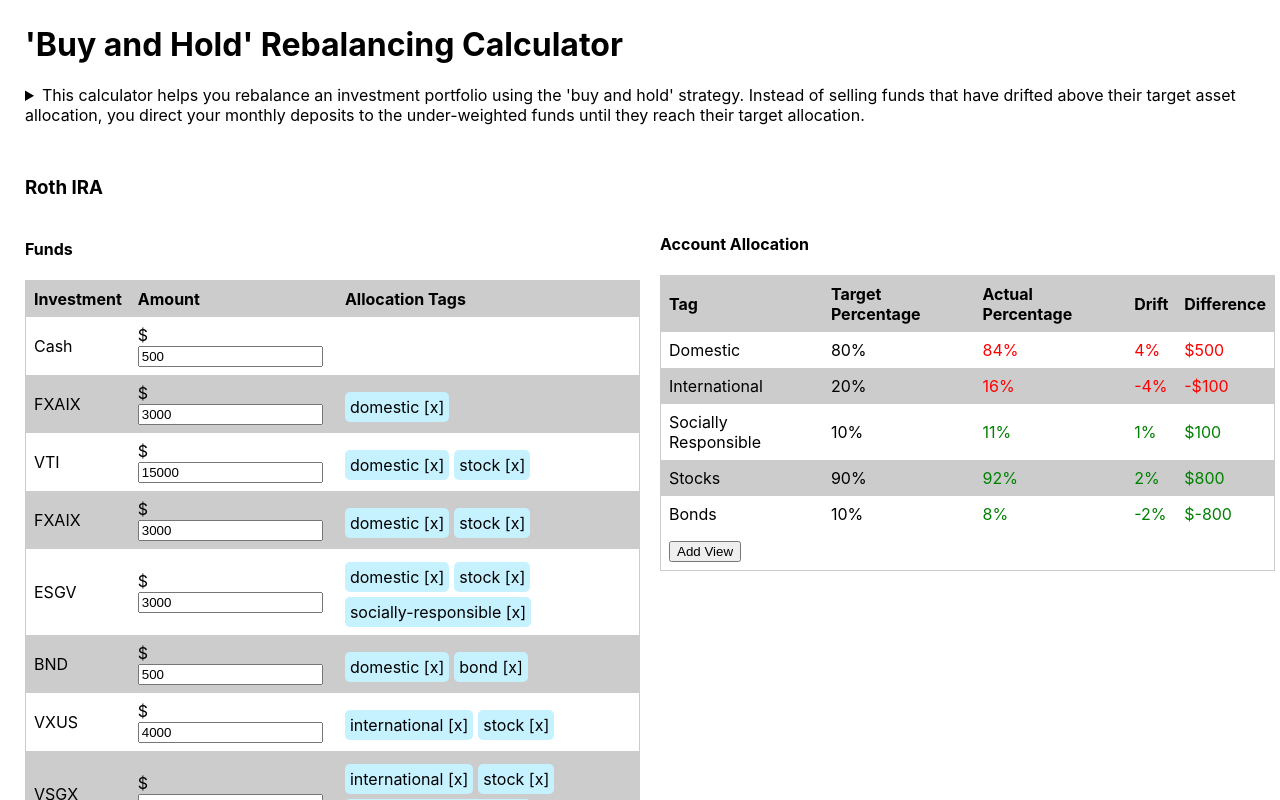
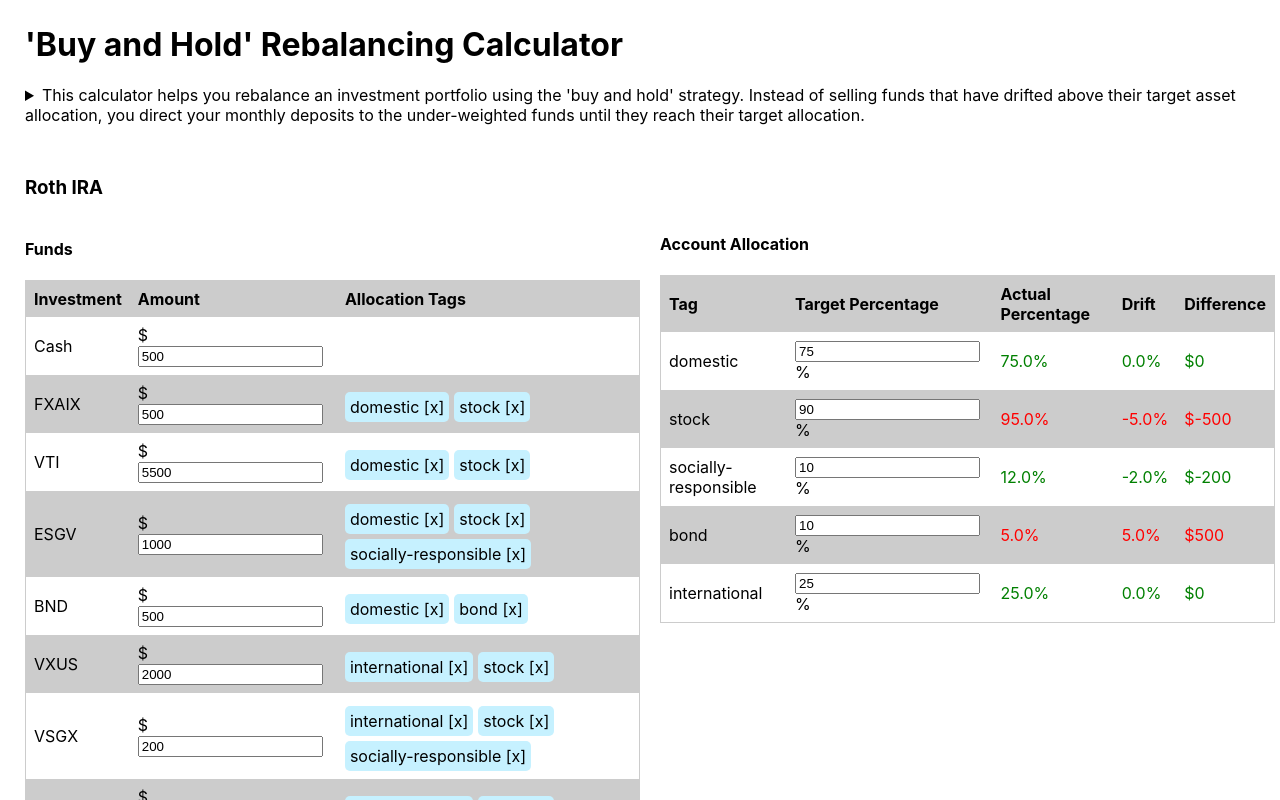
Before and after one commit to iandunn/cash-flow-rebalancing-calculator, a React (Vite) app: page / in a window 1280 px wide. Shown: the top 800 px of the page. Built offline with nearby package versions, Linux system fonts and the light colour scheme.

Commit message:
Render account from example data

```diff
--- a/index.html
+++ b/index.html
@@ -5,7 +5,7 @@
 		<link rel="icon" href="data:,"> <!-- Prevent distracting Firefox `404` -->
 		<meta name="viewport" content="width=device-width, initial-scale=1.0" />
 		<title>'Buy and Hold' Rebalancing Calculator</title>
-		<script type="module" src="./src/main.jsx" defer></script>
+		<script src="./src/main.jsx" type="module" defer></script>
 	</head>
 
 	<body>
--- a/src/account-groups.jsx
+++ b/src/account-groups.jsx
@@ -1,37 +1,24 @@
-import React from 'react';
-import Account from './account';
+import React, { useContext } from 'react';
+import { MainContext, AccountContext }       from './contexts.js';
+import { Account }           from './account';
 import './account-groups.css';
 
-function AccountGroups() {
-	//const [count, setCount] = useState( 0 );
+export function AccountGroups() {
+	const { accounts } = useContext( MainContext );
 
 	return (
-		// maybe use css grid instead of tables? might need subgrids though?
+		<div className="account-group">
+			{ accounts && accounts.map( ( account, index ) => {
+				return (
+					<AccountContext.Provider key={ index } value={ account }>
+						<Account name={ account.name } />
+					</AccountContext.Provider>
+				);
+			} ) }
 
-		// there's probably some npm project that'll change the input[tyep=number] into a better formatted version with commas, dollar sign, etc.
-
-		// groups of accounts
-
-		// need buttons for editing the tags/groups
-		// maybe also a button to reset & delete everything - but confirm() first. maybe add to todo list and save for later
-
-		<AccountGroup />
-
-	);
-}
-
-function AccountGroup() {
-	return (
-		<div className="account-group">
-			<Account name="Roth IRA" />
-			<Account name="HSA" />
-
-			{/* move to css file */ }
-			<button style={ { marginTop: '30px' } }>
+			<button>
 				Add Account
 			</button>
 		</div>
 	);
 }
-
-export default AccountGroups;
--- a/src/account.css
+++ b/src/account.css
@@ -2,7 +2,7 @@
 	margin-top: 1em;
 }
 
-/* maybe adjust breakpoint once more tweaks made and have idea of final layout. might need another 50px or so. */
+/* todo maybe adjust breakpoint once more tweaks made and have idea of final layout. might need another 50px or so. */
 @media screen and ( min-width: 1000px ) {
 	.account {
 		display: grid;
--- a/src/account.jsx
+++ b/src/account.jsx
@@ -1,18 +1,18 @@
-import React from 'react';
-import Allocation from './allocation';
-import Funds from './funds';
+import React          from 'react';
+import { Allocation } from './allocation';
+import { Funds }      from './funds';
 import './account.css';
 
-function Account( { name } ) {
+export function Account( { name } ) {
 	return (
 		<div className="account">
 			<h3>{ name }</h3>
 
 			<Funds />
 
-			<Allocation type="account" HeadingElement="h4" headingLabel="Account Allocation" />
+			<Allocation type="account">
+				<h4>Account Allocation</h4>
+			</Allocation>
 		</div>
 	);
 }
-
-export default Account;
--- a/src/allocation.css
+++ b/src/allocation.css
@@ -9,3 +9,7 @@
 .drifted {
 	color: red;
 }
+
+input.target-allocation {
+	display: inline-block;
+}
--- a/src/allocation.jsx
+++ b/src/allocation.jsx
@@ -1,31 +1,30 @@
-import React from 'react';
+import React, { useContext }    from 'react';
+import { AccountContext }       from './contexts.js';
 import './allocation.css';
 
-function Allocation( { type, HeadingElement, headingLabel } ) {
-	//const [count, setCount] = useState( 0 );
+
+export function Allocation( { children, type, funds = null, targetAllocations = null } ) {
+	if ( 'account' === type && null === targetAllocations && null === funds ) {
+		( { funds, targetAllocations } = useContext( AccountContext ) );
+	}
+
+	const currentAllocation = getCurrentAllocation( funds, targetAllocations );
+
+	const totalWithoutCash = Object.values( funds ).reduce( ( runningTotal, fund ) => {
+		return runningTotal += fund.amount;
+	}, 0 );
 
 	return (
-		<div className={ `allocation allocation-type-${type}` }>
-			<HeadingElement>
-				{headingLabel}
-			</HeadingElement>
+		<div className={ `allocation allocation-type-${ type }` }>
+			{ children }
 
-			{/*maybe use css grid instead of tables? might need subgrids though?*/}
+			{/* todo there's probably some npm project that'll change the input[tyep=number] into a better formatted version with commas, dollar sign, etc.*/ }
 
-			{/*there's probably some npm project that'll change the input[tyep=number] into a better formatted version with commas, dollar sign, etc.*/}
+			{/* todo need buttons for editing the tags/groups*/ }
 
-			{/*tags of accounts*/}
+			{/*	todo need a way to set the ideal allocation*/ }
 
-			{/*need buttons for editing the tags/groups*/}
-			{/*maybe also a button to reset & delete everything - but confirm() first. maybe add to todo list and save for later*/}
-
-			{/*<p>*/}
-			{/*	need a way to set the ideal allocation*/}
-
-			{/*	want to show results for each account*/}
-
-			{/*	but also want to show results for all accounts combined*/}
-			{/*</p>*/}
+			{/* todo also test when cash = 0 */}
 
 			<table>
 				<thead>
@@ -33,69 +32,94 @@ function Allocation( { type, HeadingElement, headingLabel } ) {
 						<th>Tag</th>
 						<th>Target Percentage</th>
 						<th>Actual Percentage</th>
+						{/* maybe include columns for total amount and target amount?
+						or is that only useful for debugging? */}
 						<th>Drift</th>
 						<th>Difference</th>
 					</tr>
 				</thead>
 
-				{/* show in green if drift < 3%, orange if above - make configurable? maybe just make it 1% since this is buy-and-hold strategy */}
-
-				{/* put dollar sign in front of diffence */}
+				{/* todo show in green if drift < 3%. or maybe 5% (vanguard recommendation)
+				 orange if above - make configurable? maybe just make it 1% since this is buy-and-hold strategy */ }
 
 				<tbody>
-					<tr>
-						<td>Domestic</td>
-						<td>80%</td>
-						<td className="drifted">84%</td>
-						<td className="drifted">4%</td>
-						<td className="drifted">$500</td>
-					</tr>
+					{ Object.keys( currentAllocation ).length && Object.entries( currentAllocation ).map( ( [ name, amount ], index ) => {
+						//console.log( name, amount );
+						const targetAllocation = targetAllocations[ name ]; //todo
+						const actualAllocation = ( amount / totalWithoutCash * 100 ).toFixed( 1 );
 
-					<tr>
-						<td>International</td>
-						<td>20%</td>
-						<td className="drifted">16%</td>
-						<td className="drifted">-4%</td>
-						<td className="drifted">-$100</td>
-					</tr>
-
-					<tr>
-						<td>Socially Responsible</td>
-						<td>10%</td>
-						<td className="balanced">11%</td>
-						<td className="balanced">1%</td>
-						<td className="balanced">$100</td>
-					</tr>
-
-					<tr>
-						<td>Stocks</td>
-						<td>90%</td>
-						<td className="balanced">92%</td>
-						<td className="balanced">2%</td>
-						<td className="balanced">$800</td>
-					</tr>
-
-					<tr>
-						<td>Bonds</td>
-						<td>10%</td>
-						<td className="balanced">8%</td>
-						<td className="balanced">-2%</td>
-						<td className="balanced">$-800</td>
-					</tr>
+						return (
+							<TagRow
+								key={ index }
+								name={ name } /* + ` - $${amount}` } */
+								target={ targetAllocation }
+								actual={ actualAllocation }
+								drift={ ( targetAllocation - actualAllocation ).toFixed( 1 ) }
+								difference={ ( totalWithoutCash * targetAllocation / 100 ) - amount }
+							/>
+						);
+					} ) }
+					{/*<TagRow name="Domestic" target={ 80 } actual={ 86 } difference={ 500 } />
+					<TagRow name="International" target={ 20 } actual={ 14 } difference={ 100 } />
+					<TagRow name="Socially Responsible" target={ 10 } actual={ 12 } difference={ 100 } />
+					<TagRow name="Stock" target={ 90 } actual={ 92 } difference={ 800 } />
+					<TagRow name="Bonds" target={ 10 } actual={ 8 } difference={ - 800 } />*/}
 				</tbody>
-
-				<tfoot>
-					<tr>
-						<td>
-							<button>
-								Add View
-							</button>
-						</td>
-					</tr>
-				</tfoot>
 			</table>
 		</div>
 	);
 }
 
-export default Allocation;
+// better name? todo
+function getCurrentAllocation( funds, targetAllocation ) {
+	// test when there's a fund that's not in the targetalloc and vice versa, including variation w/ porfoliotarget
+
+	//const allTags           = Object.keys( targetAllocation );
+	//allTags.map( key => currentAllocation[ key ] = 0 );
+		// todo include the ones from funds? or just use the ones from the funds instead?
+		// for total portfolio have to combine both funds(from all accounts) and portfoliotargetallocation
+
+	const currentAllocation = {};
+
+	funds.map( fund => {
+		// lodash will do this for me? a
+
+		fund.tags.map( tag => {
+			if ( ! currentAllocation[ tag ] ) {
+				currentAllocation[ tag ] = 0;
+			}
+
+			currentAllocation[ tag ] += parseFloat( fund.amount );
+		} );
+	} );
+
+	//console.log(currentAllocation);
+
+	// combine it w/ target alloc
+
+	return currentAllocation;
+}
+
+function TagRow( { name, target, actual, drift, difference } ) {
+	const className = drift >= 5 || drift <= - 5 ? 'drifted' : 'balanced';
+
+	return (
+		<tr>
+			<td>{ name }</td>
+			<td>
+				<input
+					className="target-allocation"
+					type="number"
+					value={ target }
+					onChange={ value => value }
+					min={ 0 }
+					size={ 4 }
+				/>
+				%
+			</td>
+			<td className={ className }>{ actual }%</td>
+			<td className={ className }>{ drift }%</td>
+			<td className={ className }>${ difference }</td>
+		</tr>
+	);
+}
--- /dev/null
+++ b/src/contexts.js
@@ -0,0 +1,7 @@
+import React, { createContext } from 'react';
+
+export const MainContext    = createContext( {} );
+	// todo should pass `exampleData` instead of empty obj?
+export const AccountContext = createContext( {} );
+
+// todo make sure to only store global data in the context store
--- /dev/null
+++ b/src/example-data.js
@@ -0,0 +1,100 @@
+export const exampleData = {
+	'accounts' : [
+		{
+			// todo might need to add an ID so can rename without losing connection to it? maybe not",
+			// todo might need to make accounts an associative object instead of array so can access accounds
+			// directly. same for `funds`",
+			'name' : 'Roth IRA',
+			'cash' : 500,
+			// todo this isn't really even being used, maybe don't need it?
+			// would need it if going to do the calc for the user, like instead of saying "this fund [which has $1000] is underweighted by $50", say "this fund should be $1050"
+
+			'funds' : [
+				{
+					'symbol' : 'FXAIX',
+					'amount' : 500,
+					'tags'   : [ 'domestic', 'stock' ]
+				},
+
+				{
+					'symbol' : 'VTI',
+					'amount' : 5500,
+					'tags'   : [ 'domestic', 'stock' ]
+				},
+
+				{
+					'symbol' : 'ESGV',
+					'amount' : 1000,
+					'tags'   : [ 'domestic', 'stock', 'socially-responsible' ]
+				},
+
+				{
+					'symbol' : 'BND',
+					'amount' : 500,
+					'tags'   : [ 'domestic', 'bond' ]
+				},
+
+				{
+					'symbol' : 'VXUS',
+					'amount' : 2000,
+					'tags'   : ['international', 'stock' ]
+				},
+
+				{
+					'symbol' : 'VSGX',
+					'amount' : 200,
+					'tags'   : [ 'international', 'stock', 'socially-responsible' ]
+				},
+
+				{
+					'symbol' : 'FSPSX',
+					'amount' : 300,
+					'tags'   : [ 'international', 'stock' ]
+				},
+
+				// todo update amounts, etc once this is working. probably have 10k total in account asd asd
+			],
+
+			// todo might need to add an ID so can rename without losing connection to it? maybe not
+			'targetAllocations' : {
+				'domestic'             : 75,
+				'international'        : 25,
+				'socially-responsible' : 10,
+				'stock'                : 90,
+				'bond'                 : 10
+			}
+		},
+
+		{
+			'name' : 'HSA',
+			'cash' : 50,
+
+			'funds' : [
+				{
+					'symbol' : 'VTI',
+					'amount' : 150,
+					'tags'   : ['domestic', 'stock']
+				},
+			],
+
+			'targetAllocations' : {
+				'domestic'             : 70,
+				'international'        : 30,
+				'socially-responsible' : 15,
+				'stock'                : 85,
+				'bond'                 : 15
+				// todo make this different than the roth/total allocation - is hsa realistic example of that?
+				//  if not rename to whatever is
+			}
+		}
+	],
+
+	// todo use this as default allocation when adding new account
+	'portfolioTargetAllocations' : {
+		'domestic'      : 80,
+		'international' : 20,
+		'esg'           : 10,
+		'stock'         : 90,
+		'bond'          : 10
+	}
+};
--- a/src/example-data.json
+++ /dev/null
@@ -1,25 +0,0 @@
-{
-	"accounts": [
-		{
-			"name": "Roth IRA",
-
-			"funds": [
-				{
-					"symbol": "FXAIX",
-					"amount": "3000",
-					"tags": [ "domestic" ]
-				}
-			],
-
-			"targetAllocations": {
-				"domestic": 80,
-				"international": 20,
-				"esg": 10,
-				"stock": 90,
-				"bond": 10
-			}
-		},
-
-		{}
-	]
-}
--- a/src/funds.css
+++ b/src/funds.css
@@ -1,5 +1,5 @@
 .funds thead .fund-amount {
-	min-width: 110px; /* is there smarter way to set this? */
+	min-width: 110px; /* todo is there smarter way to set this? */
 }
 
 .funds thead .fund-allocation-tags {
@@ -7,7 +7,7 @@
 }
 
 .funds .amount-cell input {
-	/*
+	/*todo
 	make this look better
 	border-color: var( --table-cell-background-color );
 	border-radius: 5px;*/
@@ -20,5 +20,5 @@
 	padding: 5px;
 	margin-top: 5px;
 	margin-right: 5px;
-	/*	wtf why line height messed up? */
+	/*	todo wtf why line height messed up? */
 }
--- a/src/funds.jsx
+++ b/src/funds.jsx
@@ -1,7 +1,12 @@
-import React from 'react';
+import React, { useContext } from 'react';
+import { AccountContext }       from './contexts.js';
 import './funds.css';
 
-function Funds() {
+export function Funds() {
+	const { cash, funds } = useContext( AccountContext );
+	let totalWithoutCash = 0;
+
+//asdf asd
 	return (
 		<div className="funds">
 			<h4>Funds</h4>
@@ -12,45 +17,65 @@ function Funds() {
 						<th>Investment</th>
 						<th className="fund-amount">Amount</th>
 						<th className="fund-allocation-tags">Allocation Tags</th>
-						{/* wrap this column when need to shrink table to fit everything on one screen - how to specify that in css? */}
+						{/* todo wrap this column when need to shrink table to fit everything on one screen - how to specify that in css? */ }
 					</tr>
 				</thead>
 
 				<tbody>
-					{/* convert to individual functions to avoid duplication - default values */}
-					{/* setup alternating row bg color */}
-
 					<tr className="amount-cell">
 						<td>Cash</td>
 
 						<td>
-							{/* make this use Fund for DRYness? */}
-							$<input type="number" value="500" min="0" placeholder="0" size="7" onChange={ value => value } />
+							{/* todo make this use Fund for DRYness? */ }
+							$
+							<input
+								type="number"
+								value={ cash }
+								min="0"
+								placeholder="0"
+								size="7"
+								onChange={ value => value }
+							/>
 						</td>
 
 						<td></td>
 					</tr>
 
-					<Fund symbol="FXAIX" amount="3000" tags={ [ 'domestic' ] } />
+					{/* todo  want a way to say "deposit into these accounts, but not these" */ }
 
-					{/* want a way to say "deposit into these accounts, but not these" */}
+					{/* todo there's probably some npm project that'll change the input[tyep=number] into a better formatted version with commas, dollar sign, etc. */ }
 
-					<Fund symbol="VTI" amount="15000" tags={ [ 'domestic', 'stock' ] } />
-					<Fund symbol="FXAIX" amount="3000" tags={ [ 'domestic', 'stock' ] } />
-					<Fund symbol="ESGV" amount="3000" tags={ [ 'domestic', 'stock', 'socially-responsible' ] } />
-					<Fund symbol="BND" amount="500" tags={ [ 'domestic', 'bond' ] } />
-					<Fund symbol="VXUS" amount="4000" tags={ [ 'international', 'stock' ] } />
-					<Fund symbol="VSGX" amount="1000" tags={ [ 'international', 'stock', 'socially-responsible' ] } />
-					<Fund symbol="FSPSX" amount="500" tags={ [ 'international', 'stock' ] } />
+					{/* todo need buttons for editing the tags/groups*/ }
+
+					{ funds && funds.map( ( fund, index ) => {
+						const { symbol, amount, tags } = fund;
+						totalWithoutCash += amount;
+
+						return (
+							<Fund
+								key={ index }
+								symbol={ symbol }
+								amount={ amount }
+								tags={ tags }
+							/>
+						);
+					} ) }
 				</tbody>
 
 				<tfoot>
 					<tr>
-						<td>
+						<th>Total</th>
+						<th>${ totalWithoutCash }</th>
+						<th></th>
+					</tr>
+
+					<tr>
+						<th colSpan="3">
+							{/* todo this shouldn't have bg color? but maybe the total row should? */}
 							<button>
 								Add Fund
 							</button>
-						</td>
+						</th>
 					</tr>
 				</tfoot>
 			</table>
@@ -64,34 +89,33 @@ function Fund( { symbol, amount, tags } ) {
 			<td>{ symbol }</td>
 
 			<td className="amount-cell">
-				{/* make onchange save to local storage */}
-				$<input type="number" value={ amount } placeholder="0" size="7" onChange={ value => value } />
+				{/* todo make onchange save to local storage */ }
+				$
+				<input type="number" value={ amount } placeholder="0" size="7" onChange={ value => value } />
 			</td>
 
 			<td>
-				{/*
-					there's probably an npm package that doesn't something like WP's "Foo x" "Bar x" for displaying tags and being able to delete them
-					maybe even from gutenberg
+				{/* todo
+				 there's probably an npm package that doesn't something like WP's "Foo x" "Bar x" for displaying tags and being able to delete them
+				 maybe even from gutenberg
 
-					include socially responsible as a default category to promote it. maybe setup sample data when user first starts, as an example of how it all works
+				 include socially responsible as a default category to promote it. maybe setup sample data when user first starts, as an example of how it all works
 
-					need to assign IDs to each tag, so can rename the label w/out changing existing entries
-				*/}
+				 need to assign IDs to each tag, so can rename the label w/out changing existing entries
+				 */ }
 
 				{ tags && tags.map( ( tag, index ) => {
 					return (
-						<span className="allocation-tag" key={tag}>
-							{tag + ' [x] '}
+						<span className="allocation-tag" key={ tag }>
+							{ tag + ' [x] ' }
 						</span>
 
-						//{tag} [x]
+						//todo {tag} [x]
 
-						//{ index < tags.length && ( ', ' ) }
+						//todo { index < tags.length && ( ', ' ) }
 					);
 				} ) }
 			</td>
 		</tr>
 	);
 }
-
-export default Funds;
--- a/src/main.jsx
+++ b/src/main.jsx
@@ -1,14 +1,48 @@
-import React from 'react';
-import ReactDOM from 'react-dom';
-import AccountGroups from './account-groups';
-import Allocation from './allocation';
-import exampleData from './example-data.json';
+// External
+import React, { StrictMode } from 'react';
+import { render }            from 'react-dom';
+
+// Internal
+import { MainContext }   from './contexts.js';
+import { exampleData }   from './example-data.js';
+import { AccountGroups } from './account-groups';
+import { Allocation }    from './allocation';
 import './main.css';
 
-ReactDOM.render(
-	<React.StrictMode>
+// Clear the console before each HMR, so errors don't stack up and become hidden below the fold.
+if ( import.meta.hot ) {
+	// todo this takes effect for changes in _this files_, but not _all files_. grrrrrr
+	// well, it also takes effect for `example-data`, but t doesn't for funds, allocations, etc
+
+	/*
+	* is this revelant?
+	*
+	* A module that "accepts" hot updates is considered an HMR boundary.
+
+Note that Vite's HMR does not actually swap the originally imported module: if an HMR boundary module re-exports imports from a dep, then it is responsible for updating those re-exports (and these exports must be using let). In addition, importers up the chain from the boundary module will not be notified of the change.
+
+This simplified HMR implementation is sufficient for most dev use cases, while allowing us to skip the expensive work of generating proxy modules.
+* https://vitejs.dev/guide/api-hmr.html#hot-accept-cb
+	* */
+	import.meta.hot.accept( () => {
+		console.clear();
+		//console.log(  "-----\ncleared by main" );
+	} );
+
+	// this doesn't seem to work - https://vitejs.dev/guide/api-hmr.html#hot-accept-deps-cb
+	//import.meta.hot.accept(
+	//	[ './allocations.jsx', './funds.jsx' ],
+	//	( () => {
+	//		console.clear();
+	//		console.log('yay? a');
+	//	} )
+	//);
+}
+
+render(
+	<StrictMode>
 		<Main />
-	</React.StrictMode>,
+	</StrictMode>,
 	document.querySelector( 'main' )
 );
 
@@ -16,19 +50,36 @@ function Main() {
 	// todo pull from local storage or whatever is the best modern data store
 	let userData = false;
 
-	if ( ! userData ) {
+	if ( !userData ) {
 		userData = exampleData;
+		// todo don't need to do this if pass example to `createContext()` ?
 	}
 
+	// maybe validate the data here, like going through and parseFloat() all numbers, so don't have to do that every time touch the data later on? todo
+
+	const allFunds = [
+		{
+			'symbol' : 'FXAIX',
+			'amount' : 6000,
+			'tags'   : [ 'domestic', 'stock' ]
+		},
+
+		{
+			'symbol' : 'VTI',
+			'amount' : 30000,
+			'tags'   : [ 'domestic', 'stock' ]
+		},
+	];
+	// todo loop through userdata accounts and combine them. if have same symbol in multple accounts, need to sum their parts into 1 entry here
+
 	return (
-		<>
-			<AccountGroups data={ userData } />
+		<MainContext.Provider value={ userData }>
+			<AccountGroups />
 
-			<Allocation type="portfolio" HeadingElement="h2" headingLabel="Total Portfolio Allocation" />
-			{/*	maybe need a AccountAllocation and GlobalAllocation?
-			maybe need to separate settting it from showing it
-			no, want to set in both, b/c can't assume will want the same allocation in each account
-			*/}
-		</>
+			<Allocation type="portfolio" funds={ allFunds } targetAllocations={ userData.portfolioTargetAllocations }>
+				<h2>Total Portfolio Allocation</h2>
+			</Allocation>
+			{/* todo want to set in both, b/c can't assume will want the same allocation in each account */ }
+		</MainContext.Provider>
 	);
 }
```
Also changed, not shown: 2 other files (tests, documents, lock files or other folders).
